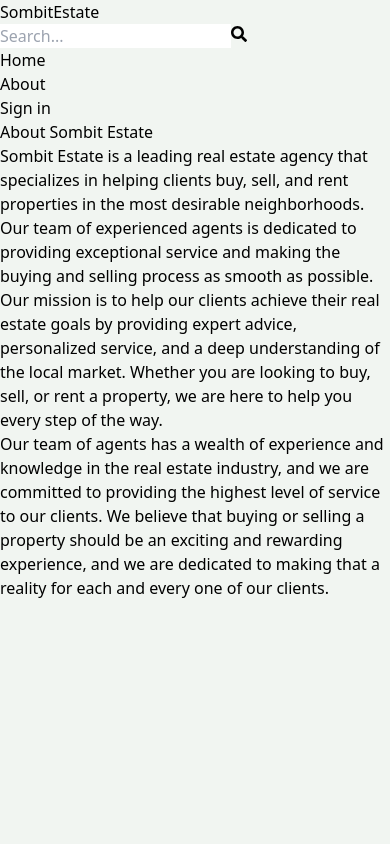
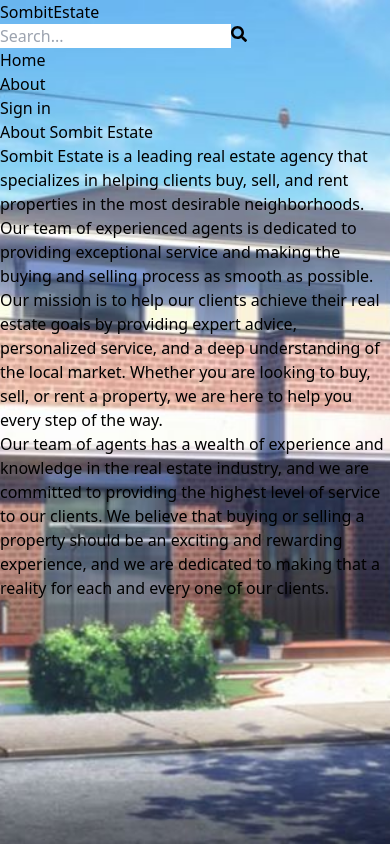
Before and after one commit to sombitganguly/mern-estate, a React (Vite) app in the folder client/: page /about in a window 390 px wide. Built offline with nearby package versions, Linux system fonts and the light colour scheme; no server answers.

Commit message:
updated ui

```diff
--- a/client/src/components/Header.jsx
+++ b/client/src/components/Header.jsx
@@ -23,7 +23,7 @@ export default function Header() {
     }
   }, [location.search]);
   return (
-    <header className='bg-slate-200 shadow-md'>
+    <header className='bg-slate-200 opacity-90 shadow-md'>
       <div className='flex justify-between items-center max-w-6xl mx-auto p-3'>
         <Link to='/'>
           <h1 className='font-bold text-sm sm:text-xl flex flex-wrap'>
--- a/client/src/index.css
+++ b/client/src/index.css
@@ -2,6 +2,17 @@
 @tailwind components;
 @tailwind utilities;
 
-body{
+body {
     background-color: rgb(241, 245, 241);
+    background-image: url('/background.jpg');
+    background-size: cover;
+    background-position: center;
+    background-attachment: fixed;
 }
+
+@media (max-width: 768px) {
+    body {
+        background-repeat: no-repeat;
+        background-position: center;
+    }
+}
--- a/client/src/pages/About.jsx
+++ b/client/src/pages/About.jsx
@@ -1,13 +1,20 @@
 
 export default function About() {
   return (
-    <div className='py-20 px-4 max-w-6xl mx-auto'>
-      <h1 className='text-3xl font-bold mb-4 text-slate-800'>About Sombit Estate</h1>
-      <p className='mb-4 text-slate-700'>Sombit Estate is a leading real estate agency that specializes in helping clients buy, sell, and rent properties in the most desirable neighborhoods. Our team of experienced agents is dedicated to providing exceptional service and making the buying and selling process as smooth as possible.</p>
-      <p className='mb-4 text-slate-700'>
-      Our mission is to help our clients achieve their real estate goals by providing expert advice, personalized service, and a deep understanding of the local market. Whether you are looking to buy, sell, or rent a property, we are here to help you every step of the way.
-      </p>
-      <p className='mb-4 text-slate-700'>Our team of agents has a wealth of experience and knowledge in the real estate industry, and we are committed to providing the highest level of service to our clients. We believe that buying or selling a property should be an exciting and rewarding experience, and we are dedicated to making that a reality for each and every one of our clients.</p>
-    </div>
+    <div className="flex flex-col gap-6 p-10 px-3 max-w-6xl mx-auto bg-white bg-opacity-35 rounded-lg">
+  <h1 className="text-slate-700 font-bold text-3xl lg:text-6xl">
+    About Sombit Estate
+  </h1>
+  <div className="text-gray-800 text-sm sm:text-lg font-semibold">
+    Sombit Estate is a leading real estate agency that specializes in helping clients buy, sell, and rent properties in the most desirable neighborhoods. Our team of experienced agents is dedicated to providing exceptional service and making the buying and selling process as smooth as possible.
+  </div>
+  <div className="text-gray-800 text-sm sm:text-lg font-semibold">
+    Our mission is to help our clients achieve their real estate goals by providing expert advice, personalized service, and a deep understanding of the local market. Whether you are looking to buy, sell, or rent a property, we are here to help you every step of the way.
+  </div>
+  <div className="text-gray-800 text-sm sm:text-lg font-semibold">
+    Our team of agents has a wealth of experience and knowledge in the real estate industry, and we are committed to providing the highest level of service to our clients. We believe that buying or selling a property should be an exciting and rewarding experience, and we are dedicated to making that a reality for each and every one of our clients.
+  </div>
+</div>
+
   )
 }
--- a/client/src/pages/Home.jsx
+++ b/client/src/pages/Home.jsx
@@ -2,24 +2,26 @@ import { Link } from "react-router-dom";
 
 export default function Home() {
   return (
-        <div className='flex flex-col gap-6 p-28 px-3 max-w-6xl mx-auto'>
-          <h1 className='text-slate-700 font-bold text-3xl lg:text-6xl'>
-            Find your next <span className='text-slate-500'>perfect</span>
+    <div className="flex flex-col gap-6 p-10 px-3 max-w-6xl mx-auto bg-white bg-opacity-35 rounded-lg">
+    <h1 className="text-slate-700 font-bold text-3xl lg:text-6xl">
+      Find your next perfect
       <br />
       place with ease
     </h1>
-          <div className='text-gray-400 text-xs sm:text-sm'>
-            Sombit Estate is the best place to find your next perfect place to
-            live.
+    <div className="text-gray-800 text-sm sm:text-lg font-semibold">
+      Sombit Estate is the best place to find your next perfect place to live.
       <br />
       We have a wide range of properties for you to choose from.
     </div>
     <Link
      to={'/search'}
-            className='text-xs sm:text-sm text-blue-800 font-bold hover:underline'
+    className="inline-flex text-sm md:text-md text-white font-semibold bg-blue-800 py-3 px-5 rounded hover:bg-blue-700 transition duration-300"
+    style={{ width: 'auto', maxWidth: 'fit-content' }}
     >
-            Lets get started...
+  Let’s get started...
 </Link>
+
   </div>
+
 )
 }
--- a/client/src/pages/Profile.jsx
+++ b/client/src/pages/Profile.jsx
@@ -102,6 +102,7 @@ export default function Profile() {
       dispatch(deleteUserStart());
       const res = await fetch(`https://sombit-estate-backend.onrender.com/api/user/delete/${currentUser._id}`, {
         method: 'DELETE',
+        credentials: 'include',
       });
       const data = await res.json();
       if (data.success === false) {
--- a/client/src/redux/store.js
+++ b/client/src/redux/store.js
@@ -1,5 +1,5 @@
 import { combineReducers, configureStore } from '@reduxjs/toolkit';
-import userReducer from './user/userSlice';
+import userReducer from './user/userSlice.js';
 import { persistReducer, persistStore } from 'redux-persist';
 import storage from 'redux-persist/lib/storage';
 
```
Also changed, not shown: client/public/background.jpg (added), 1 other file (tests, documents, lock files or other folders). Lines whose indentation alone changed are shown as unchanged.
